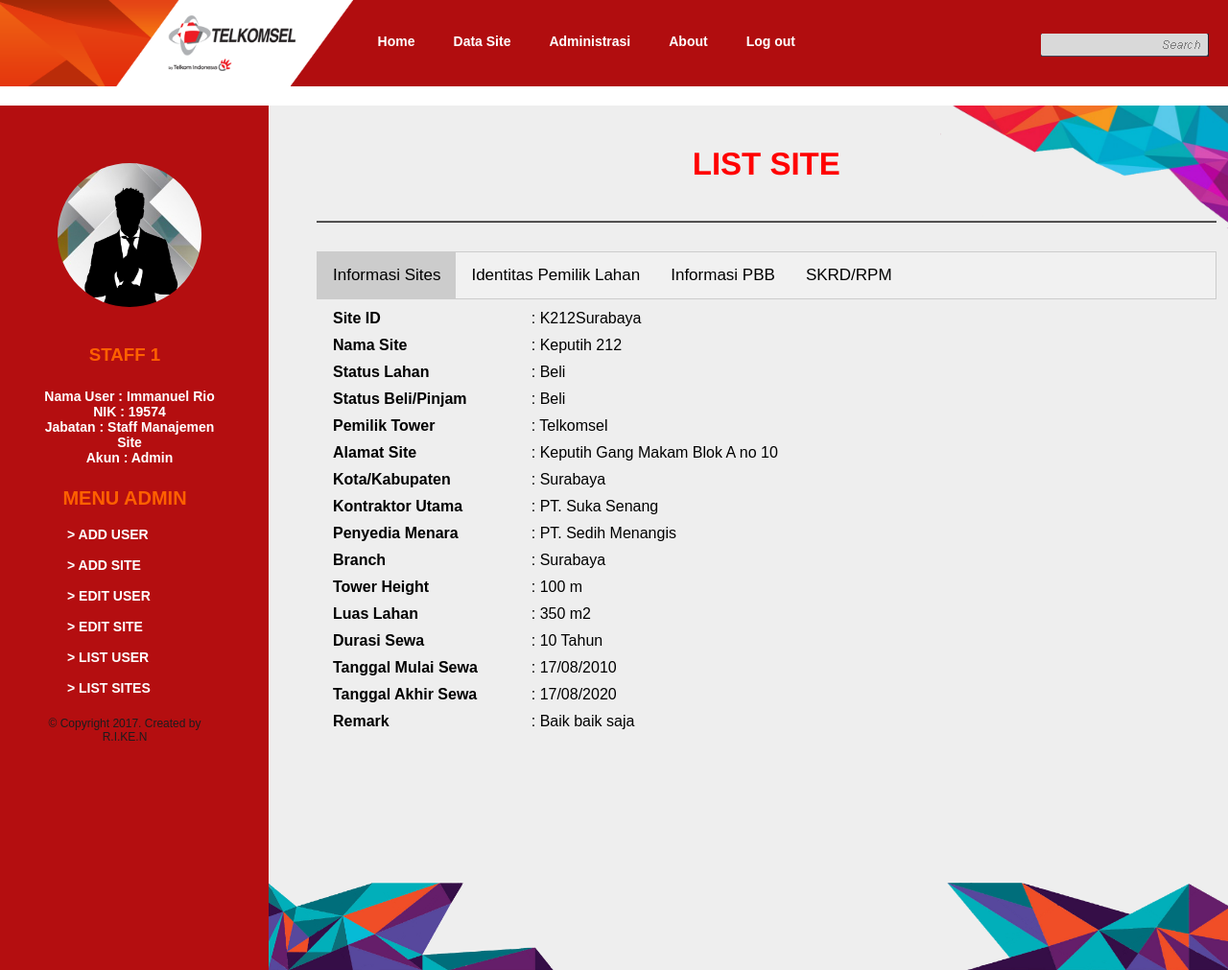
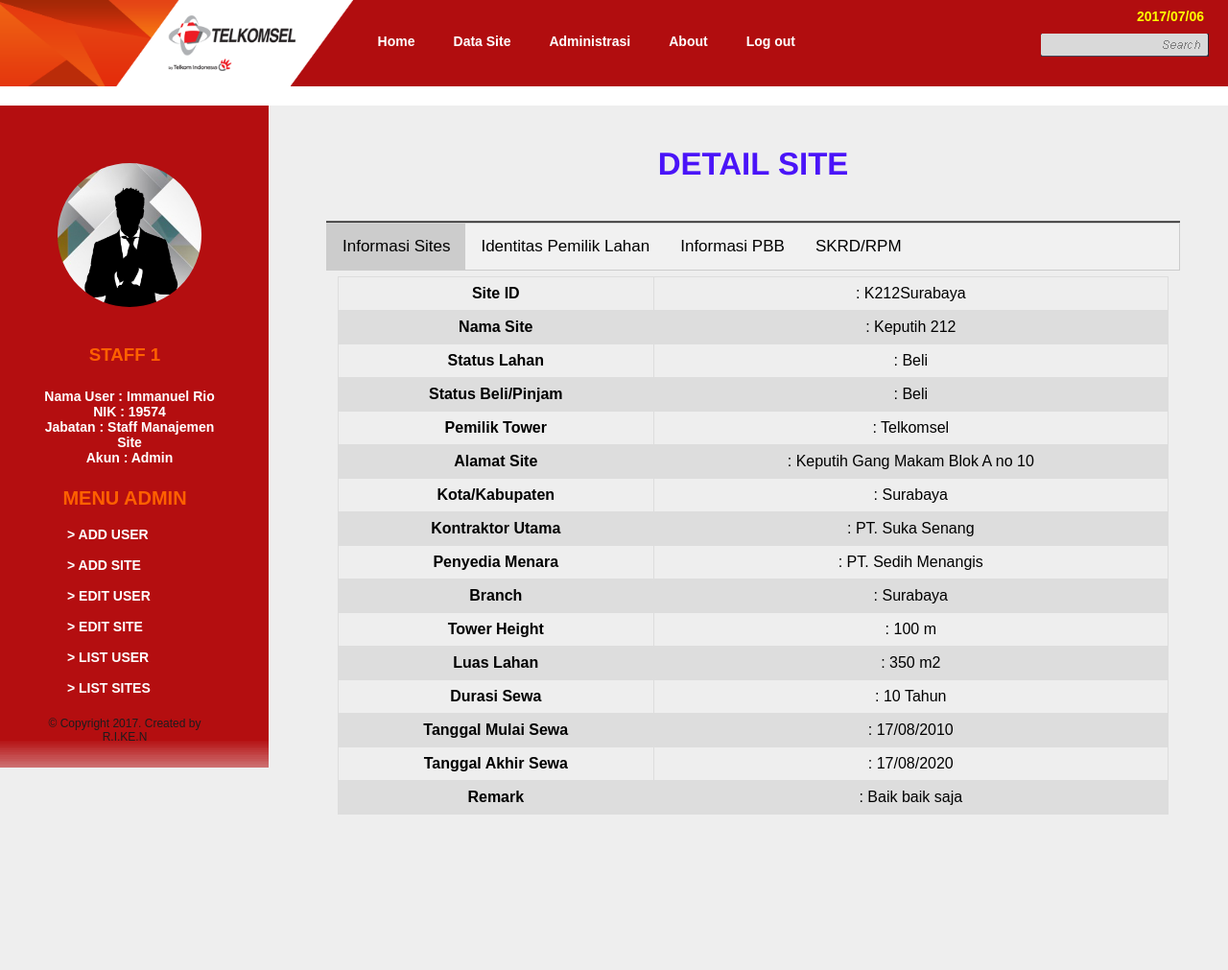
Before and after one commit to rigold/Telkomsel, a PHP site: page /Detail.php in a window 1280 px wide. Shown: the whole page at 96% size. Run offline with PHP 8.4, Linux system fonts and the light colour scheme.

Commit message:
tambah codingan pada beberapa halaman

```diff
--- a/SITA Project/Detail.php
+++ b/SITA Project/Detail.php
@@ -4,7 +4,7 @@
 	<head>
 		<meta http-equiv="Content-Type" content="text/html; charset=utf-8"/>
 		<title>SITA Project</title>
-		<link rel="stylesheet" href="css/styleinput.css" type="text/css" charset="utf-8" />
+		<link rel="stylesheet" href="css/style.css" type="text/css" charset="utf-8" />
 		<link rel="icon" href="images/favicon.png">
 	</head>
 
@@ -71,7 +71,11 @@
 				</li>
 				<li><a href="About.php">About</a></li>
 				<li><a href="Index.php">Log out</a></li>
-
+				<h1>
+					<?php
+					echo " " . date("Y/m/d") ;
+					?>
+				</h1>
 				<form action="Search.php" id="search">
 					<input type="text"/>
 					<input type="submit" onclick="location.href='Search.php';" value="" id="submit"/>
@@ -83,8 +87,6 @@
 			<img src="images/bg1.jpg" alt="abs-img" class="abs-img" />
 
 			<div class="page">
-				<img src="images/bg3.png" alt="abs3-img" class="abs3-img" />
-				<img src="images/bg4.png" alt="abs4-img" class="abs4-img" />
 				<div class="sidebar">
 
 					<div class="featured">
@@ -116,10 +118,7 @@
 				</div>
 
 				<div class="body">
-					<img src="images/bg2.png" alt="ab2s-img" class="
-					abs2-img" />
-
-					<h1>List Site</h1>
+					<h1>DETAIL SITE</h1>
 					<br>
 					<div class="line-separator"></div>
 
--- a/SITA Project/List_Sites.php
+++ b/SITA Project/List_Sites.php
@@ -83,10 +83,7 @@
 			<img src="images/bg1.jpg" alt="abs-img" class="abs-img" />
 
 			<div class="page">
-				<img src="images/bg3.png" alt="abs3-img" class="abs3-img" />
-				<img src="images/bg4.png" alt="abs4-img" class="abs4-img" />
 				<div class="sidebar">
-
 					<div class="featured">
 						<a href="gallery.php" class="figure"><img src="images/person.jpg" alt=""/></a>
 					</div>
--- a/SITA Project/List_User.php
+++ b/SITA Project/List_User.php
@@ -83,10 +83,7 @@
 			<img src="images/bg1.jpg" alt="abs-img" class="abs-img" />
 
 			<div class="page">
-				<img src="images/bg3.png" alt="abs3-img" class="abs3-img" />
-				<img src="images/bg4.png" alt="abs4-img" class="abs4-img" />
 				<div class="sidebar">
-
 					<div class="featured">
 						<a href="gallery.php" class="figure"><img src="images/person.jpg" alt=""/></a>
 					</div>
@@ -116,9 +113,6 @@
 				</div>
 
 				<div class="body">
-					<img src="images/bg2.png" alt="ab2s-img" class="
-					abs2-img" />
-
 					<h1>List User</h1>
 					<br>
 					<div class="line-separator"></div>
--- a/SITA Project/css/style.css
+++ b/SITA Project/css/style.css
@@ -1083,8 +1083,6 @@
 
 .navi li {
     float: left;
-    margin-right: 2%;
-    margin-top: 2.5%;
 }
 
 .navi li a {
@@ -1094,7 +1092,7 @@
     display: block;
     color: white;
     text-align: left;
-    //padding: 35px 20px 20px 20px;
+    padding: 35px 20px 20px 20px;
     text-decoration: none;
 }
 .navi li div a {
```
Also changed, not shown: SITA Project/Edit_Sites.php (+0 -7 lines), SITA Project/Edit_User.php (+0 -7 lines), SITA Project/images/Lighthouse.jpg (added).
